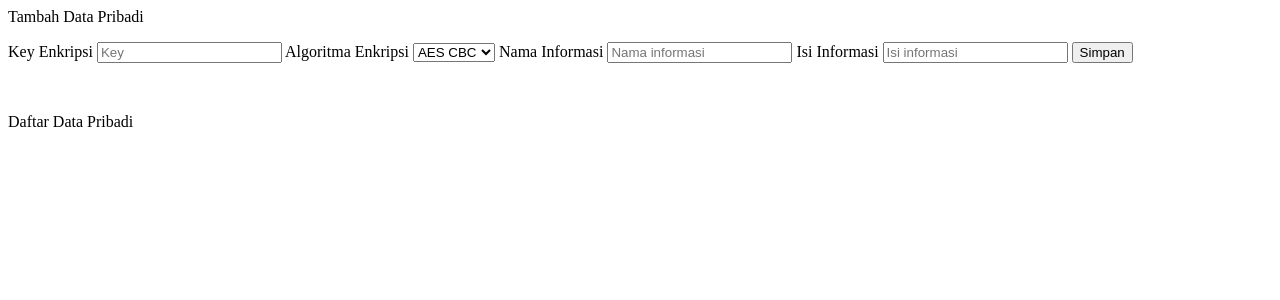
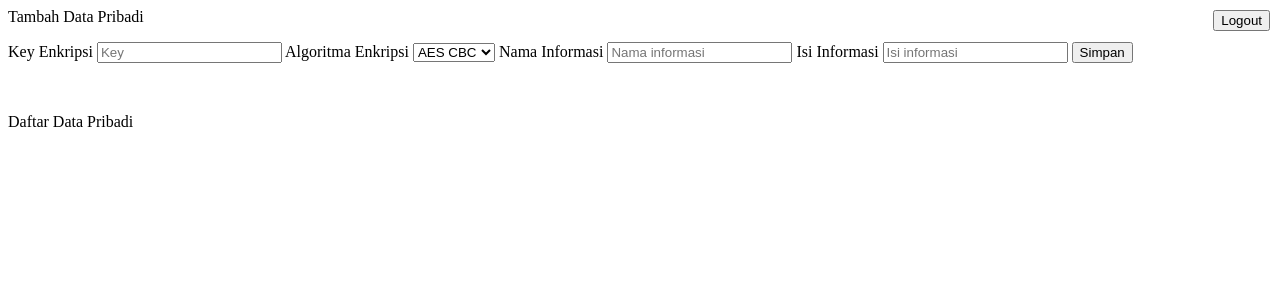
Before and after one commit to HansSeanNathanael/ki_tugas1, a Django app: page /info/pribadi/ in a window 1280 px wide. Shown: the top 300 px of the page. Run offline with Django 4.2, Linux system fonts and the light colour scheme.

Commit message:
fix: logout ref hahahaha kok iso lali py to

```diff
--- a/autentikasi/templates/login.html
+++ b/autentikasi/templates/login.html
@@ -5,5 +5,7 @@
         <label for="password">Password</label>
         <input type="password" name="password" placeholder="Password" required>
         <button type="submit">Masuk</button>
+
+        <p>Belum punya akun? <a href="/auth/register/">Register</a></p>
     </form>
 </html>
--- a/autentikasi/templates/register.html
+++ b/autentikasi/templates/register.html
@@ -5,5 +5,7 @@
         <label for="password">Password</label>
         <input type="password" name="password" placeholder="Password" required>
         <button type="submit">Daftar</button>
+
+        <p>Sudah punya akun? <a href="/auth/login/">Login</a></p>
     </form>
 </html>
--- a/user/templates/data_pribadi/index.html
+++ b/user/templates/data_pribadi/index.html
@@ -1,4 +1,25 @@
 <html>
+    <head>
+        <style>
+            .top-right {
+                position: absolute;
+                top: 10px;
+                right: 10px;
+            }
+        </style>
+    </head>
+    <body>
+        <div>
+            <div class="top-right">
+                <a href="/auth/login">
+                    <button type="submit">Logout</button>
+                </a>
+            </div>
+            <div>
+
+            </div>
+        </div>
+
             <p>Tambah Data Pribadi</p>
             <form action="" method="post">{% csrf_token %}
                 <label for="key">Key Enkripsi</label>
@@ -49,4 +70,6 @@
                     </li>
                     {% endfor %}
                 </ul>
+    </body>
+
 </html>
```
Also changed, not shown: user/templates/info/index.html (+18 -0 lines). Lines whose indentation alone changed are shown as unchanged.
